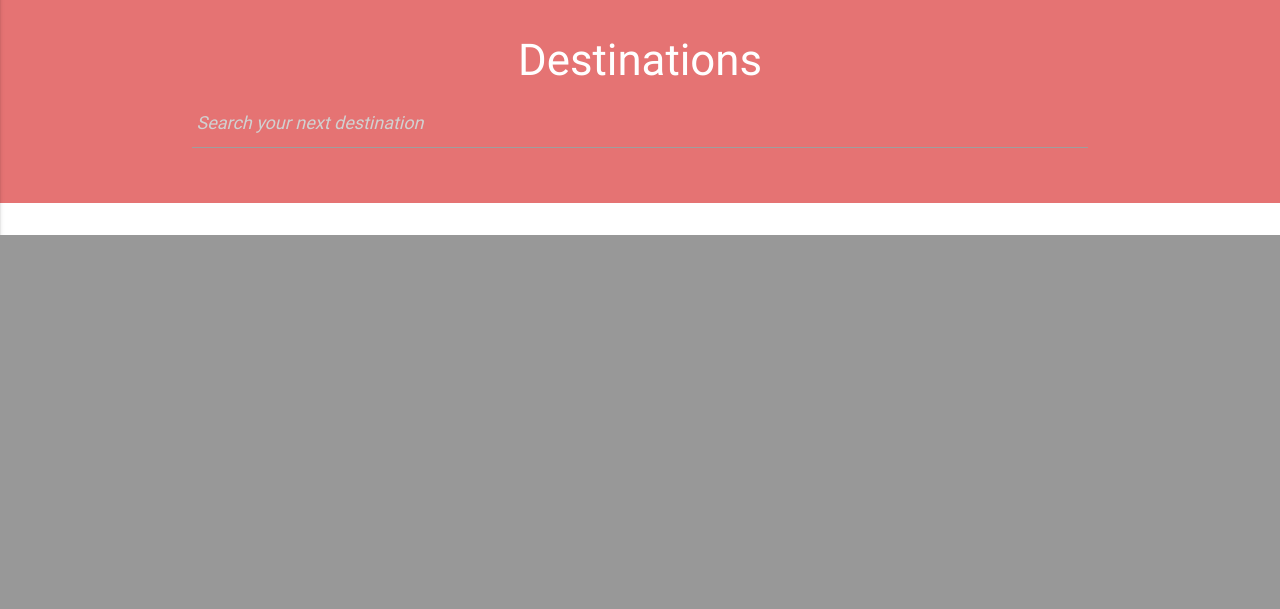
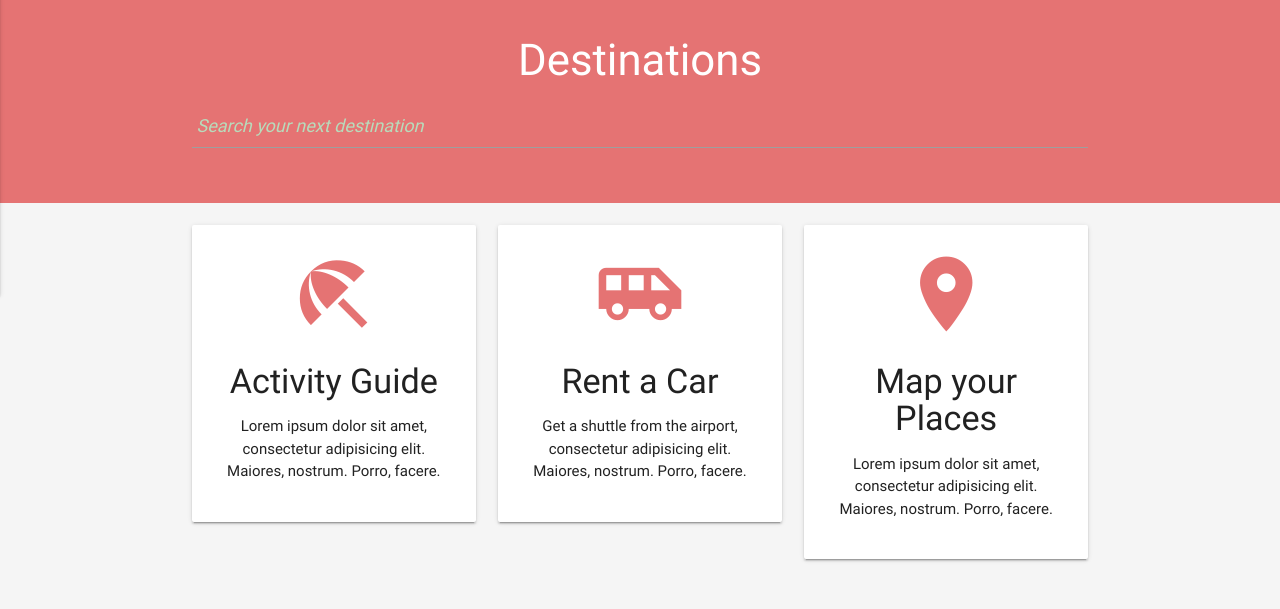
Before and after one commit to ajSTACKS/travelapp, a PHP site: page / in a window 1280 px wide. Shown: the part 565-1174 px from the top of the page. Before the commit the page ends 800 px from the top, so only its background shows below. Run offline with PHP 8.4, Linux system fonts and the light colour scheme; some libraries are stand-ins or nearby versions.

Commit message:
implemented icon boxes

```diff
--- a/public/css/main.css
+++ b/public/css/main.css
@@ -1,22 +1,34 @@
-
+ .nav.brand-logo i.material-icons {
+  margin-right: 1px !important;
+}
 
 .slider .btn {
   margin-top: 20px;
 }
 
-
-.section-search input{
+.section-search input[type="text"]{
+  font-size: 24px;
+  color: white;
+}
+.section-search input
+{
   padding: 5px;
   border: 0 solid ghostwhite;
   background: #e57373 !important;
   color: white;
   width: 90%;
-  font-size: 28px;
+
 }
 
 .section-search input::placeholder {
   text-align: justify;
   font-size: 18px;
   font-style: italic;
+  color: rgb(184, 219, 187);
+}
 
+.autocomplete-content{
+  position: absolute;
+  width: 100%;
+  text-align: center;
 }
--- a/public/index.html
+++ b/public/index.html
@@ -20,7 +20,10 @@
     <nav class="rgb(219, 32, 102)">
       <div class="container">
         <div class="nav-wrapper">
-          <a href="#home" class="brand-logo"><i class="material-icons">flight</i>skyPlanet</a>
+          <a href="#home" class="brand-logo">
+            <i class="material-icons" style="font-size: 34px; margin-right: 1px">flight</i>
+            skyPlanet
+           </a>
           <a href="" data-activates="mobile-nav" class="button-collapse">
             <i class="material-icons">menu</i>
           </a>
@@ -40,15 +43,13 @@
             <li>
               <a href="#home">Contact</a>
             </li>
-
           </ul>
         </div>
+      </div>
+    </nav>
+  </div>
 
-      </div>
-
-    </nav>
-
-  </div>
+  <!-- mobile nav bar -->
   <ul class="side-nav" id="mobile-nav">
     <li>
       <a href="#home">home</a>
@@ -82,15 +83,15 @@
         <img src="img/pic1.jpg" alt="">
         <div class="caption center-align">
           <h2>Take your Dream Vacation</h2>
-          <h5 class="light grey-text text-lighten-2 hide-on-small-only">Lorem ipsum dolor sit amet, consectetur adipisicing elit. Quam voluptate beatae aliquid cum, dignissimos sint.</h5>
+          <h5 class="light grey-text text-lighten-2 hide-on-small-only">Lorem ipsum dolor sit amet, consectetur adipisicing elit. Quam voluptate beatae aliquid yiht, dignissimos sint.</h5>
           <a href="#" class="#e57373 red lighten-2 btn btn-large">Learn More</a>
         </div>
       </li>
       <li>
         <img src="img/pic2.jpg" alt="">
         <div class="caption left-align">
-          <h2>Single & Group Getaways</h2>
-          <h5 class="light grey-text text-lighten-2 hide-on-small-only">Lorem ipsum dolor sit amet, consectetur adipisicing elit. Quam voluptate beatae aliquid cum, dignissimos sint.</h5>
+          <h2>Subscribe for Member Pricing</h2>
+          <h5 class="light grey-text text-lighten-2 hide-on-small-only">Unlock an extra 10% or more off select hotels</h5>
           <a href="#" class="#e57373 red lighten-2 btn btn-large">Learn More</a>
         </div>
       </li>
@@ -104,13 +105,42 @@
       <div class="col s12">
         <h3>Destinations</h3>
         <div class="input-field">
-          <input type="text" class="white-textautocomplete" placeholder=" Search your next destination" id="automcomplete-input">
+          <input type="text" class="white white-text autocomplete" placeholder=" Search your next destination" id="autocomplete-input">
         </div>
       </div>
     </div>
   </div>
+</section>
 
+<!-- Icon boxes  -->
+<section class="section section-icons grey lighten-4 center">
+  <div class="container">
+    <div class="row">
+      <div class="col s12 m4">
+        <div class="card-panel">
+          <i class="material-icons large red-text text-lighten-2">beach_access</i>
+          <h4>Activity Guide</h4>
+          <p>Lorem ipsum dolor sit amet, consectetur adipisicing elit. Maiores, nostrum. Porro, facere.</p>
+        </div>
+      </div>
+      <div class="col s12 m4">
+        <div class="card-panel">
+          <i class="material-icons large red-text text-lighten-2">airport_shuttle</i>
+          <h4>Rent a Car</h4>
+          <p>Get a shuttle from the airport, consectetur adipisicing elit. Maiores, nostrum. Porro, facere.</p>
+        </div>
+      </div>
+      <div class="col s12 m4">
+        <div class="card-panel">
+          <i class="material-icons large red-text text-lighten-2">location_on</i>
+          <h4>Map your Places</h4>
+          <p>Lorem ipsum dolor sit amet, consectetur adipisicing elit. Maiores, nostrum. Porro, facere.</p>
+        </div>
+      </div>
+    </div>
+  </div>
 </section>
+
 
 
   <!--Import jQuery before materialize.js-->
@@ -129,12 +159,18 @@
         interval: 6000,
       });
 
-      // automcomplete-input
+      // autocomplete-input
       $('.autocomplete').autocomplete({
         data: {
           "Aruba": null,
           "Cancun Mexico": null,
-
+          "Hawaii": null,
+          "Miami": null,
+          "Los Angeles": null,
+          "Jamaica": null,
+          "Maui": null,
+          "The Bahamas": null,
+          "New York City": null,
         }
       });
     });
```
